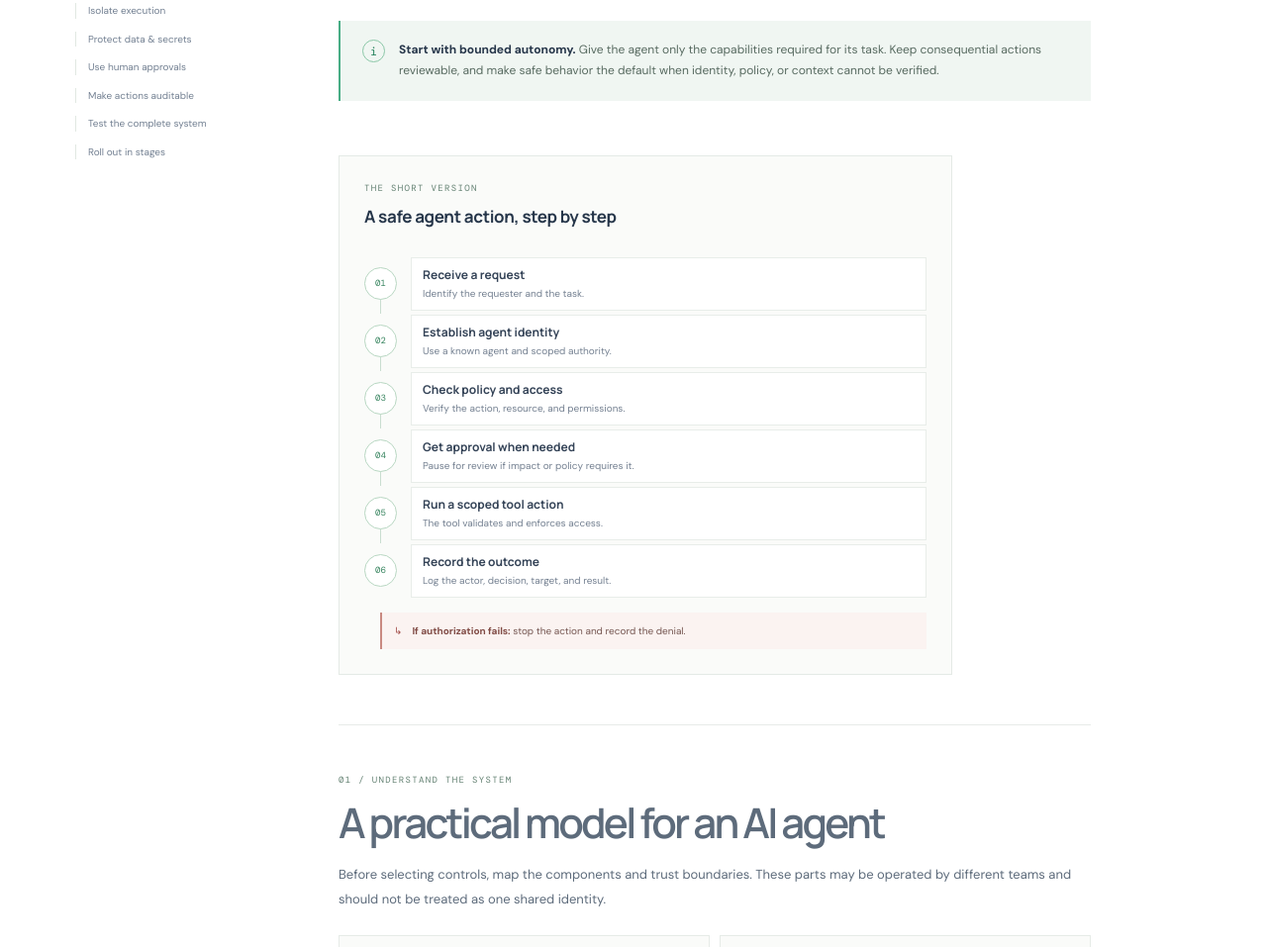
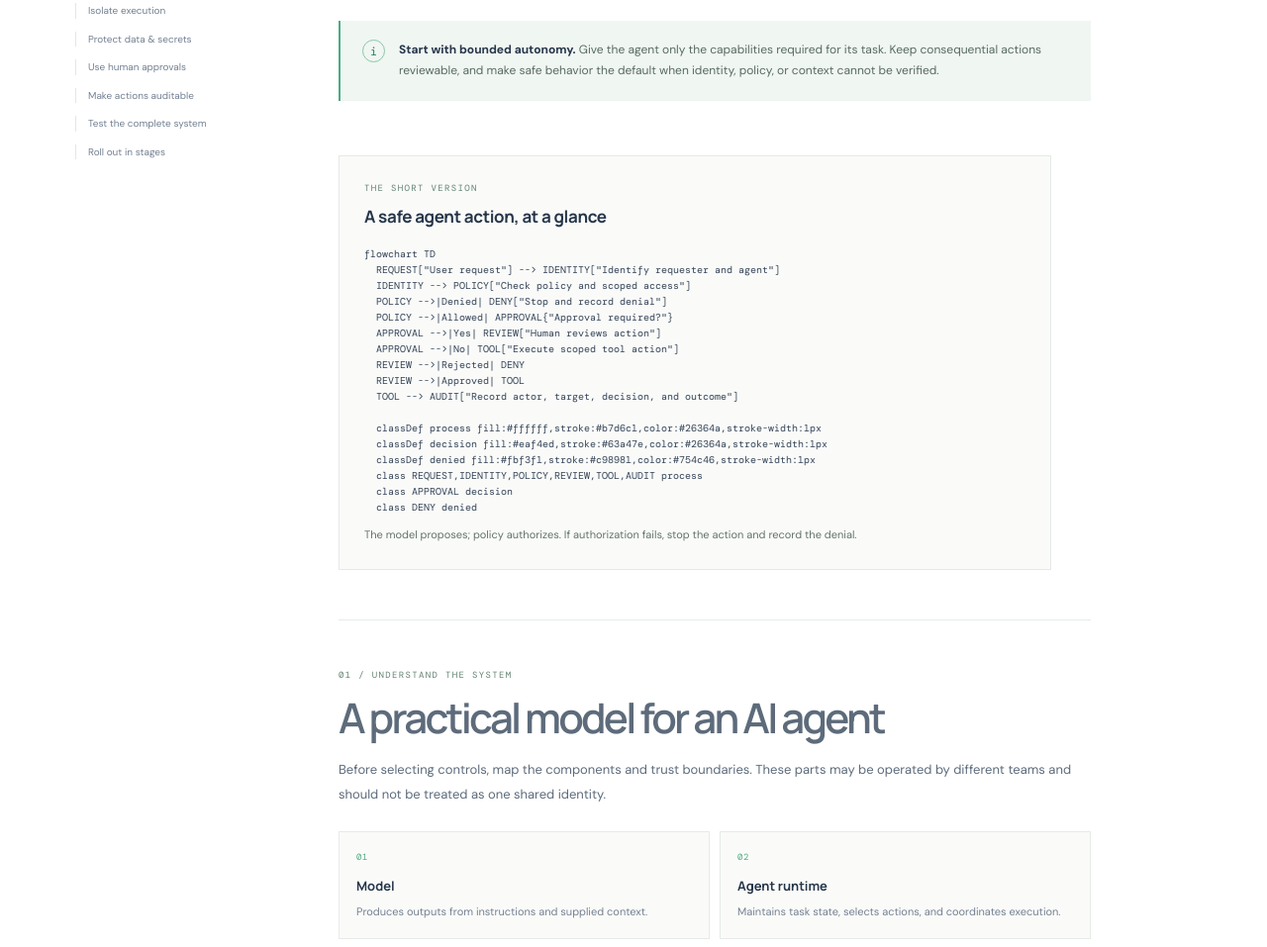
Before and after one commit to krishnabharambe/krishnabharambe.github.io, a plain HTML site: page Thinking/AIAgentsecurity/index.html in a window 1280 px wide. Shown: the part 986-1943 px from the top of the page at 99% size. Drawn offline with nearby package versions, Linux system fonts and the light colour scheme.

Commit message:
Replace agent flow with Mermaid diagram
Co-authored-by: Copilot <223556219+Copilot@users.noreply.github.com>

```diff
--- a/Thinking/AIAgentsecurity/ai-agent-security.css
+++ b/Thinking/AIAgentsecurity/ai-agent-security.css
@@ -1,19 +1,12 @@
 .agent-hero-art .article-orbit-one { width: 88%; height: 88%; }
 .agent-hero-art .article-orbit-two { width: 63%; height: 63%; }
-.agent-flow { max-width: 620px; margin: 36px 0 50px; padding: 25px; border: 1px solid #e4eae6; background: #fafbf9; }
-.agent-flow figcaption { display: grid; gap: 5px; margin-bottom: 22px; }
+.agent-flow { max-width: 720px; margin: 36px 0 50px; padding: 25px; border: 1px solid #e4eae6; background: #fafbf9; }
+.agent-flow figcaption { display: grid; gap: 5px; margin-bottom: 13px; }
 .agent-flow figcaption .eyebrow { margin: 0; color: #648273; font-size: 9px; }
 .agent-flow figcaption > strong { color: #26364a; font-family: var(--display); font-size: 17px; letter-spacing: -.02em; }
-.agent-flow-steps { display: grid; gap: 0; margin: 0; padding: 0; list-style: none; }
-.agent-flow-steps li { position: relative; display: grid; grid-template-columns: 34px 1fr; gap: 13px; align-items: center; min-height: 58px; }
-.agent-flow-steps li:not(:last-child)::after { position: absolute; top: 41px; bottom: -1px; left: 16px; width: 1px; background: #c9ddd0; content: ''; }
-.flow-number { z-index: 1; display: grid; width: 33px; height: 33px; place-items: center; border: 1px solid #b7d6c1; border-radius: 50%; background: #fff; color: #37845f; font-family: var(--mono); font-size: 9px; }
-.agent-flow-steps li > span:last-child { display: grid; gap: 2px; padding: 8px 11px; border: 1px solid #e8ede9; background: #fff; }
-.agent-flow-steps strong { color: #344357; font-family: var(--display); font-size: 12px; line-height: 1.5; }
-.agent-flow-steps small { color: #748091; font-size: 10px; line-height: 1.6; }
-.agent-flow-deny { display: flex; gap: 10px; margin: 13px 0 0 16px; padding: 10px 12px; border-left: 2px solid #c98981; background: #fbf3f1; color: #755651; font-size: 10px; line-height: 1.7; }
-.agent-flow-deny > span:first-child { color: #a34f4b; }
-.agent-flow-deny strong { color: #814c46; }
+.agent-mermaid { max-width: 100%; margin: 0; overflow-x: auto; color: #344357; font-family: var(--mono); font-size: 10px; line-height: 1.6; white-space: pre; }
+.agent-mermaid svg { display: block; max-width: 100%; height: auto; margin: 0 auto; }
+.agent-flow-note { margin: 10px 0 0; color: #627368; font-size: 11px; line-height: 1.75; }
 .agent-component-grid { display: grid; grid-template-columns: repeat(2,minmax(0,1fr)); gap: 10px; margin: 24px 0; }
 .agent-component-grid > div { padding: 17px; border: 1px solid #e6ebe7; background: #fafbf9; }
 .agent-component-grid > div > span { display: block; margin-bottom: 8px; color: #51a881; font-family: var(--mono); font-size: 9px; letter-spacing: .06em; }
@@ -43,11 +36,7 @@
 @media (max-width: 680px) {
   .agent-flow { margin: 29px 0 40px; padding: 18px 14px; }
   .agent-flow figcaption > strong { font-size: 15px; }
-  .agent-flow-steps li { grid-template-columns: 31px 1fr; gap: 10px; }
-  .agent-flow-steps li:not(:last-child)::after { left: 15px; }
-  .flow-number { width: 31px; height: 31px; }
-  .agent-flow-steps strong { font-size: 11px; }
-  .agent-flow-deny { margin-left: 14px; }
+  .agent-mermaid { font-size: 9px; }
   .article-nav a.thinking-link { display: inline-block; margin-right: 14px; }
   .agent-component-grid { grid-template-columns: 1fr; }
   .approval-scale { grid-template-columns: 1fr; }
--- a/Thinking/AIAgentsecurity/index.html
+++ b/Thinking/AIAgentsecurity/index.html
@@ -112,17 +112,26 @@
           <figure class="agent-flow" aria-labelledby="agent-flow-title">
             <figcaption>
               <span class="eyebrow">THE SHORT VERSION</span>
-              <strong id="agent-flow-title">A safe agent action, step by step</strong>
+              <strong id="agent-flow-title">A safe agent action, at a glance</strong>
             </figcaption>
-            <ol class="agent-flow-steps">
-              <li><span class="flow-number">01</span><span><strong>Receive a request</strong><small>Identify the requester and the task.</small></span></li>
-              <li><span class="flow-number">02</span><span><strong>Establish agent identity</strong><small>Use a known agent and scoped authority.</small></span></li>
-              <li><span class="flow-number">03</span><span><strong>Check policy and access</strong><small>Verify the action, resource, and permissions.</small></span></li>
-              <li><span class="flow-number">04</span><span><strong>Get approval when needed</strong><small>Pause for review if impact or policy requires it.</small></span></li>
-              <li><span class="flow-number">05</span><span><strong>Run a scoped tool action</strong><small>The tool validates and enforces access.</small></span></li>
-              <li><span class="flow-number">06</span><span><strong>Record the outcome</strong><small>Log the actor, decision, target, and result.</small></span></li>
-            </ol>
-            <p class="agent-flow-deny"><span aria-hidden="true">↳</span><span><strong>If authorization fails:</strong> stop the action and record the denial.</span></p>
+            <pre class="mermaid agent-mermaid" role="img" aria-label="AI agent security flow: identify the requester and agent, check policy, stop and audit denied actions, require human approval when needed, execute an authorized scoped tool action, and record the outcome.">flowchart TD
+  REQUEST["User request"] --> IDENTITY["Identify requester and agent"]
+  IDENTITY --> POLICY["Check policy and scoped access"]
+  POLICY -->|Denied| DENY["Stop and record denial"]
+  POLICY -->|Allowed| APPROVAL{"Approval required?"}
+  APPROVAL -->|Yes| REVIEW["Human reviews action"]
+  APPROVAL -->|No| TOOL["Execute scoped tool action"]
+  REVIEW -->|Rejected| DENY
+  REVIEW -->|Approved| TOOL
+  TOOL --> AUDIT["Record actor, target, decision, and outcome"]
+
+  classDef process fill:#ffffff,stroke:#b7d6c1,color:#26364a,stroke-width:1px
+  classDef decision fill:#eaf4ed,stroke:#63a47e,color:#26364a,stroke-width:1px
+  classDef denied fill:#fbf3f1,stroke:#c98981,color:#754c46,stroke-width:1px
+  class REQUEST,IDENTITY,POLICY,REVIEW,TOOL,AUDIT process
+  class APPROVAL decision
+  class DENY denied</pre>
+            <p class="agent-flow-note">The model proposes; policy authorizes. If authorization fails, stop the action and record the denial.</p>
           </figure>
 
           <section id="agent-model" class="article-section">
@@ -317,5 +326,27 @@
   </main>
 
   <footer class="site-footer"><a class="wordmark" href="../../index.html"><span>KB</span></a><p>Designed around identity, built for people.</p><a href="../">Back to articles ↑</a></footer>
+  <script type="module">
+    import mermaid from 'https://cdn.jsdelivr.net/npm/mermaid@11.4.1/dist/mermaid.esm.min.mjs';
+
+    mermaid.initialize({
+      startOnLoad: false,
+      securityLevel: 'strict',
+      theme: 'base',
+      flowchart: { htmlLabels: false, curve: 'linear' },
+      themeVariables: {
+        fontFamily: 'DM Sans, Segoe UI, sans-serif',
+        fontSize: '14px',
+        lineColor: '#78a98a',
+        primaryColor: '#ffffff',
+        primaryTextColor: '#26364a',
+        primaryBorderColor: '#b7d6c1',
+        secondaryColor: '#eaf4ed',
+        tertiaryColor: '#fbf3f1'
+      }
+    });
+
+    await mermaid.run({ querySelector: '.agent-mermaid' });
+  </script>
 </body>
 </html>
```
